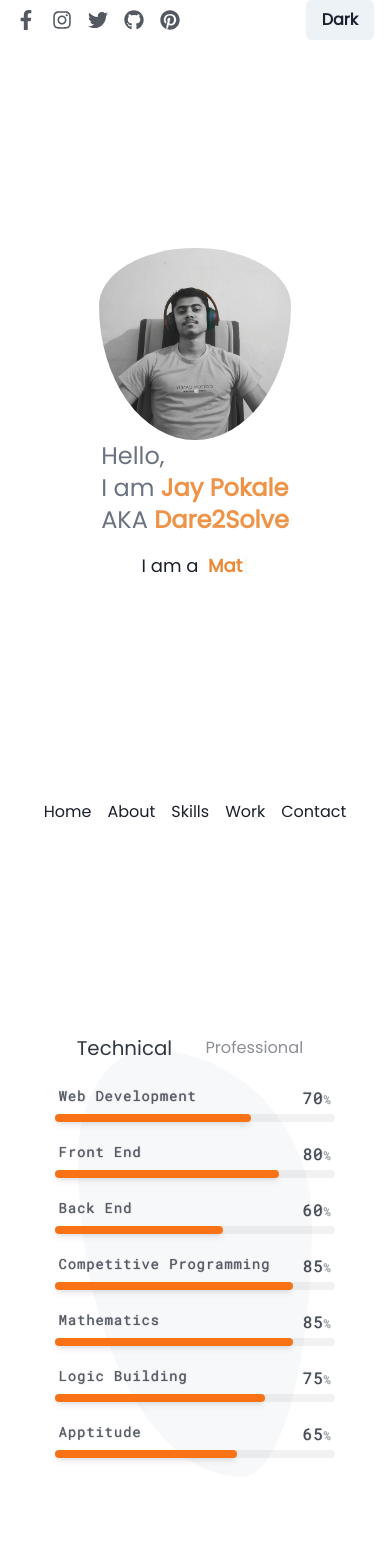
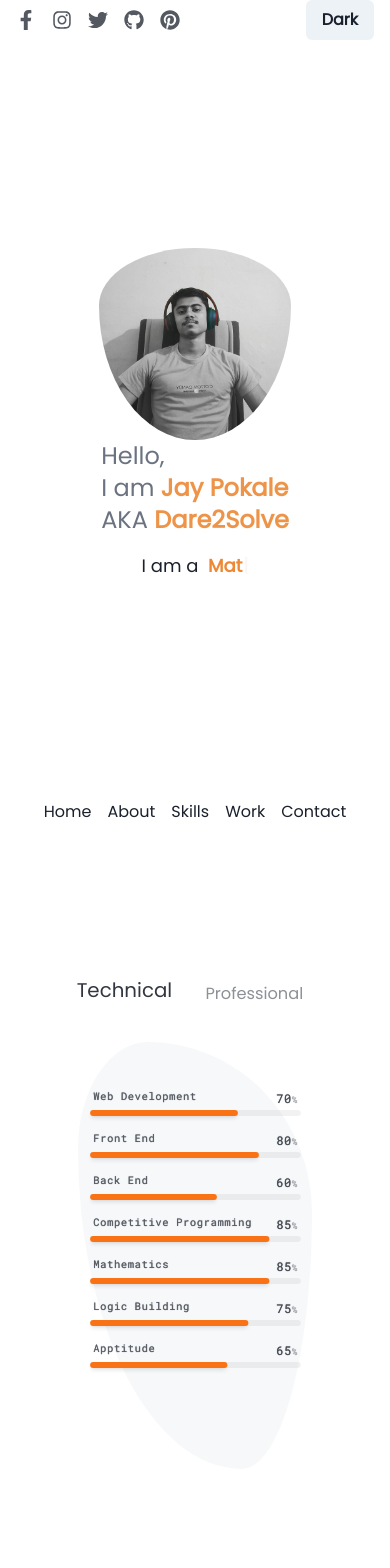
Before and after one commit to JayPokale/portfolio, a Next.js app: page / in a window 390 px wide. Shown: the top 1568 px of the page. Built offline with nearby package versions, Linux system fonts and the light colour scheme.

Commit message:
Skills Animations

```diff
--- a/components/ContactPage.tsx
+++ b/components/ContactPage.tsx
@@ -1,71 +1,51 @@
 import type { NextPage } from "next";
-import { motion, useAnimation } from "framer-motion";
-import { useInView } from "react-intersection-observer";
-import { useEffect } from "react";
+import { motion } from "framer-motion";
 import { Box, Button, useColorModeValue } from "@chakra-ui/react";
 
 const mainVarientsLeft = {
   initial: {
     opacity: 0,
-    scale:0,
+    scale: 0.8,
   },
   animate: {
     opacity: 1,
-    scale:1,
-    transition: { type: "spring", stiffness: 100 },
+    scale: 1,
+    transition: { type: "spring", stiffness: 30 },
   },
 };
 const mainVarientsRight = {
   initial: {
     opacity: 0,
-    scale:0,
+    scale: 0.8,
   },
   animate: {
     opacity: 1,
-    scale:1,
-    transition: { type: "spring", stiffness: 100 },
+    scale: 1,
+    transition: { type: "spring", stiffness: 30 },
   },
 };
 
 const HomePage: NextPage = () => {
-  const toggleForGray = useColorModeValue('d1d5db', '475569');
-
-  const [ref, inView] = useInView();
-  const animation = useAnimation();
-  useEffect(() => {
-    if (inView) {
-      setTimeout(() => {
-        animation.start("animate");
-      }, 500);
-    }
-    if (!inView) {
-      animation.start("initial");
-    }
-  }, [inView]);
+  const toggleForGray = useColorModeValue("d1d5db", "475569");
 
   return (
     <div className="max-w-7xl w-full mx-auto select-none">
-      <div ref={ref}>
       <div className="flex md:flex-row flex-col-reverse justify-center items-center gap-4 sm:gap-10 md:gap-18 lg:gap-28">
-
         {/* Part 1 */}
         <div className="md:w-1/2 flex justify-end">
           <motion.div
             variants={mainVarientsLeft}
-              animate={animation}
+            whileInView="animate"
             initial="initial"
           >
             <div className="text-base md:text-lg lg:text-2xl">
-
               <div className="relative my-4 md:my-6 lg:my-8">
                 <input
                   type="text"
                   className="block w-[260px] sm:w-[340px] lg:w-[424px] pt-[10px] pb-[4px] px-4 bg-transparent border-b-2 outline-none focus:outline-transparent peer"
                   placeholder=" "
                 />
-                  <label
-                    className="absolute mx-[2px] px-4 duration-300 transform top-3 origin-top-left z-10 text-orange-500 font-bold scale-[60%] -translate-y-4 md:-translate-y-5 lg:-translate-y-6 peer-placeholder-shown:-z-10 peer-placeholder-shown:text-gray-500 peer-placeholder-shown:font-normal peer-placeholder-shown:scale-100 peer-placeholder-shown:translate-y-0 peer-focus:z-10 peer-focus:text-orange-500 peer-focus:font-bold peer-focus:scale-[60%] peer-focus:-translate-y-4 peer-focus:md:-translate-y-5 peer-focus:md:lg:-translate-y-6"
-                  >
+                <label className="absolute mx-[2px] px-4 duration-300 transform top-3 origin-top-left z-10 text-orange-500 font-bold scale-[60%] -translate-y-4 md:-translate-y-5 lg:-translate-y-6 peer-placeholder-shown:-z-10 peer-placeholder-shown:text-gray-500 peer-placeholder-shown:font-normal peer-placeholder-shown:scale-100 peer-placeholder-shown:translate-y-0 peer-focus:z-10 peer-focus:text-orange-500 peer-focus:font-bold peer-focus:scale-[60%] peer-focus:-translate-y-4 peer-focus:md:-translate-y-5 peer-focus:md:lg:-translate-y-6">
                   Name
                 </label>
               </div>
@@ -76,9 +56,7 @@ const HomePage: NextPage = () => {
                   className="block w-[260px] sm:w-[340px] lg:w-[424px] pt-[10px] pb-[4px] px-4 bg-transparent border-b-2 outline-none focus:outline-transparent peer"
                   placeholder=" "
                 />
-                  <label
-                    className="absolute mx-[2px] px-4 duration-300 transform top-3 origin-top-left z-10 text-orange-500 font-bold scale-[60%] -translate-y-4 md:-translate-y-5 lg:-translate-y-6 peer-placeholder-shown:-z-10 peer-placeholder-shown:text-gray-500 peer-placeholder-shown:font-normal peer-placeholder-shown:scale-100 peer-placeholder-shown:translate-y-0 peer-focus:z-10 peer-focus:text-orange-500 peer-focus:font-bold peer-focus:scale-[60%] peer-focus:-translate-y-4 peer-focus:md:-translate-y-5 peer-focus:md:lg:-translate-y-6"
-                  >
+                <label className="absolute mx-[2px] px-4 duration-300 transform top-3 origin-top-left z-10 text-orange-500 font-bold scale-[60%] -translate-y-4 md:-translate-y-5 lg:-translate-y-6 peer-placeholder-shown:-z-10 peer-placeholder-shown:text-gray-500 peer-placeholder-shown:font-normal peer-placeholder-shown:scale-100 peer-placeholder-shown:translate-y-0 peer-focus:z-10 peer-focus:text-orange-500 peer-focus:font-bold peer-focus:scale-[60%] peer-focus:-translate-y-4 peer-focus:md:-translate-y-5 peer-focus:md:lg:-translate-y-6">
                   Email
                 </label>
               </div>
@@ -89,9 +67,7 @@ const HomePage: NextPage = () => {
                   className="block w-[260px] sm:w-[340px] lg:w-[424px] pt-[10px] pb-[4px] px-4 bg-transparent border-b-2 outline-none focus:outline-transparent peer"
                   placeholder=" "
                 />
-                  <label
-                    className="absolute mx-[2px] px-4 duration-300 transform top-3 origin-top-left z-10 text-orange-500 font-bold scale-[60%] -translate-y-4 md:-translate-y-5 lg:-translate-y-6 peer-placeholder-shown:-z-10 peer-placeholder-shown:text-gray-500 peer-placeholder-shown:font-normal peer-placeholder-shown:scale-100 peer-placeholder-shown:translate-y-0 peer-focus:z-10 peer-focus:text-orange-500 peer-focus:font-bold peer-focus:scale-[60%] peer-focus:-translate-y-4 peer-focus:md:-translate-y-5 peer-focus:md:lg:-translate-y-6"
-                  >
+                <label className="absolute mx-[2px] px-4 duration-300 transform top-3 origin-top-left z-10 text-orange-500 font-bold scale-[60%] -translate-y-4 md:-translate-y-5 lg:-translate-y-6 peer-placeholder-shown:-z-10 peer-placeholder-shown:text-gray-500 peer-placeholder-shown:font-normal peer-placeholder-shown:scale-100 peer-placeholder-shown:translate-y-0 peer-focus:z-10 peer-focus:text-orange-500 peer-focus:font-bold peer-focus:scale-[60%] peer-focus:-translate-y-4 peer-focus:md:-translate-y-5 peer-focus:md:lg:-translate-y-6">
                   Subject
                 </label>
               </div>
@@ -102,20 +78,22 @@ const HomePage: NextPage = () => {
                   className="block w-[260px] sm:w-[340px] lg:w-[424px] pt-[10px] pb-[4px] px-4 bg-transparent border-b-2 outline-none focus:outline-transparent peer"
                   placeholder=" "
                 />
-                  <label
-                    className="absolute mx-[2px] px-4 duration-300 transform top-3 origin-top-left z-10 text-orange-500 font-bold scale-[60%] -translate-y-4 md:-translate-y-5 lg:-translate-y-6 peer-placeholder-shown:-z-10 peer-placeholder-shown:text-gray-500 peer-placeholder-shown:font-normal peer-placeholder-shown:scale-100 peer-placeholder-shown:translate-y-0 peer-focus:z-10 peer-focus:text-orange-500 peer-focus:font-bold peer-focus:scale-[60%] peer-focus:-translate-y-4 peer-focus:md:-translate-y-5 peer-focus:md:lg:-translate-y-6"
-                  >
+                <label className="absolute mx-[2px] px-4 duration-300 transform top-3 origin-top-left z-10 text-orange-500 font-bold scale-[60%] -translate-y-4 md:-translate-y-5 lg:-translate-y-6 peer-placeholder-shown:-z-10 peer-placeholder-shown:text-gray-500 peer-placeholder-shown:font-normal peer-placeholder-shown:scale-100 peer-placeholder-shown:translate-y-0 peer-focus:z-10 peer-focus:text-orange-500 peer-focus:font-bold peer-focus:scale-[60%] peer-focus:-translate-y-4 peer-focus:md:-translate-y-5 peer-focus:md:lg:-translate-y-6">
                   Content
                 </label>
               </div>
 
-                <Button as={"div"} size={["sm", "md", "lg"]} className={`relative my-2 md:my-3 lg:my-4 after:w-0 overflow-hidden after:h-full after:absolute after:left-0 hover:after:w-full after:transition-all after:duration-300 cursor-pointer`}
-                _hover={{ bg: '' }}
+              <Button
+                as={"div"}
+                size={["sm", "md", "lg"]}
+                className={`relative my-2 md:my-3 lg:my-4 after:w-0 overflow-hidden after:h-full after:absolute after:left-0 hover:after:w-full after:transition-all after:duration-300 cursor-pointer`}
+                _hover={{ bg: "" }}
                 css={{
-                  '&::after':{backgroundColor:`#${toggleForGray}`}
+                  "&::after": { backgroundColor: `#${toggleForGray}` },
                 }}
-                ><span className="z-10">Submit</span></Button>
-
+              >
+                <span className="z-10">Submit</span>
+              </Button>
             </div>
           </motion.div>
         </div>
@@ -124,7 +102,7 @@ const HomePage: NextPage = () => {
         <div className="md:w-1/2">
           <motion.div
             variants={mainVarientsRight}
-              animate={animation}
+            whileInView="animate"
             initial="initial"
             className="h-48 sm:h-[280px] md:h-[360px] lg:h-[400px] w-44 sm:w-[264px] md:w-80 lg:w-[360px] flex overflow-hidden relative"
           >
@@ -132,7 +110,10 @@ const HomePage: NextPage = () => {
               className="w-full h-full absolute -z-10 bg-gray-500 opacity-10"
               style={{ borderRadius: "30% 70% 30% 70% / 25% 40% 60% 75%" }}
             ></div>
-              <div className="flex flex-col justify-between items-center w-full h-full" style={{textShadow:'0 0 1px'}}>
+            <div
+              className="flex flex-col justify-between items-center w-full h-full"
+              style={{ textShadow: "0 0 1px" }}
+            >
               <Box
                 textColor={"orange.400"}
                 className="text-xl sm:text-3xl md:text-5xl font-semibold"
@@ -147,12 +128,11 @@ const HomePage: NextPage = () => {
                 </div>
               </Box>
               <div className="w-full px-2 text-justify opacity-80 text-xs sm:text-base md:text-xl lg:text-2xl pb-2 md:pb-4 lg:pb-6">
-                  It is very important for us to get connected with you. So we
-                  are always ready to give answers to any of your questions.
+                It is very important for us to get connected with you. So we are
+                always ready to give answers to any of your questions.
               </div>
             </div>
           </motion.div>
-          </div>
         </div>
       </div>
     </div>
--- a/components/HomePage.tsx
+++ b/components/HomePage.tsx
@@ -1,32 +1,29 @@
 import type { NextPage } from "next";
 import Typewriter from "typewriter-effect";
 import Image from "next/image";
-import { motion, useAnimation } from "framer-motion";
-import { useInView } from "react-intersection-observer";
-import { useEffect } from "react";
+import { motion } from "framer-motion";
 import { Box, Text } from "@chakra-ui/react";
-
 
 const mainVarientsLeft = {
   initial: {
     opacity: 0,
-    x: -100,
+    x: -50,
   },
   animate: {
     opacity: 1,
     x: 0,
-    transition: { duration: 0.3, type: "spring", stiffness: 100 },
+    transition: { type: "spring", stiffness: 50 },
   },
 };
 const mainVarientsRight = {
   initial: {
     opacity: 0,
-    x: 100,
+    x: 50,
   },
   animate: {
     opacity: 1,
     x: 0,
-    transition: { duration: 0.3, type: "spring", stiffness: 100 },
+    transition: { type: "spring", stiffness: 50 },
   },
 };
 const mainVarientsBottom = {
@@ -35,32 +32,18 @@ const mainVarientsBottom = {
   },
   animate: {
     opacity: 1,
-    transition: { duration: 1 },
+    transition: { type: "spring", stiffness: 15 },
   },
 };
 
 const HomePage: NextPage = () => {
-  const [ref, inView] = useInView();
-  const animation = useAnimation();
-  useEffect(() => {
-    if (inView) {
-      setTimeout(() => {
-        animation.start("animate");
-      }, 500);
-    }
-    if (!inView) {
-      animation.start("initial");
-    }
-  }, [inView]);
-
   return (
     <div className="max-w-7xl w-full mx-auto select-none">
-      <div ref={ref}>
       <div className="flex lg:flex-row flex-col-reverse justify-center items-center">
         <div className="lg:w-1/2 flex justify-end lg:pr-10">
           <motion.div
             variants={mainVarientsLeft}
-              animate={animation}
+            whileInView="animate"
             initial="initial"
             className="text-2xl md:text-4xl"
           >
@@ -90,7 +73,7 @@ const HomePage: NextPage = () => {
         <div className="lg:w-1/2 lg:pl-10">
           <motion.div
             variants={mainVarientsRight}
-              animate={animation}
+            whileInView="animate"
             initial="initial"
             exit="initial"
             className="h-48 md:h-72 w-48 md:w-72 flex overflow-hidden"
@@ -102,7 +85,7 @@ const HomePage: NextPage = () => {
       </div>
       <motion.div
         variants={mainVarientsBottom}
-          animate={animation}
+        whileInView="animate"
         initial="initial"
         className="flex justify-center my-4 text-lg md:text-2xl lg:text-6xl"
       >
@@ -128,7 +111,6 @@ const HomePage: NextPage = () => {
         </Box>
       </motion.div>
     </div>
-    </div>
   );
 };
 
--- a/components/NavBottom.tsx
+++ b/components/NavBottom.tsx
@@ -10,7 +10,7 @@ const navVarients = {
   animate: {
     opacity: 1,
     y: 0,
-    transition: { duration: 0.3, type: "spring", stiffness: 100 },
+    transition: { type: "spring", stiffness: 50 },
   },
 };
 
--- a/components/NavTop.tsx
+++ b/components/NavTop.tsx
@@ -17,7 +17,7 @@ const navVarients = {
   animate: {
     opacity: 1,
     y: 0,
-    transition: { duration: 0.3, type: "spring", stiffness: 100 },
+    transition: { type: "spring", stiffness: 50 },
   },
 };
 
--- a/components/Skills.tsx
+++ b/components/Skills.tsx
@@ -1,7 +1,6 @@
 import type { NextPage } from "next";
-import { AnimatePresence, motion, useAnimation } from "framer-motion";
-import { useInView } from "react-intersection-observer";
-import { useEffect, useState } from "react";
+import { motion } from "framer-motion";
+import { useState } from "react";
 import { Box } from "@chakra-ui/react";
 import SkillsProfessional from "./SkillsProfessional";
 import SkillsTechnical from "./SkillsTechnical";
@@ -17,39 +16,27 @@ const mainVarients = {
 };
 
 const SkillsPage: NextPage = () => {
-  const [ref, inView] = useInView();
-  const animation = useAnimation();
-  useEffect(() => {
-    if (inView) {
-      setTimeout(() => {
-        animation.start("animate");
-      }, 500);
-    }
-    if (!inView) {
-      animation.start("initial");
-    }
-  }, [inView]);
 
   const [state, setState] = useState(false);
 
   return (
     <>
       <div className="max-w-7xl w-full mx-auto select-none">
-        <div ref={ref}>
+        <div>
           <motion.div
             variants={mainVarients}
-            animate={animation}
+            whileInView="animate"
             initial="initial"
-            className="h-4 sm:h-16 flex justify-center gap-8 sm:gap-16 lg:gap-24 mt-16 sm:mt-0 text-lg sm:text-xl lg:text-2xl"
+            className="h-16 flex justify-center gap-8 sm:gap-16 lg:gap-24 text-lg sm:text-xl lg:text-2xl"
           >
             <motion.div
               className="cursor-pointer"
-              animate={{
+              whileInView={{
                 opacity: state ? 0.5 : 0.9,
                 scale: state ? 0.9 : 1.1,
                 transition: {
-                  type: "linear",
-                  duration: 0.5,
+                  type: "spring",
+                  stiffness: 25,
                 },
               }}
               onClick={() => {
@@ -60,12 +47,12 @@ const SkillsPage: NextPage = () => {
             </motion.div>
             <motion.div
               className="cursor-pointer"
-              animate={{
+              whileInView={{
                 opacity: state ? 0.9 : 0.5,
                 scale: state ? 1.1 : 0.9,
                 transition: {
-                  type: "linear",
-                  duration: 0.5,
+                  type: "spring",
+                  stiffness: 25,
                 },
               }}
               onClick={() => {
--- a/components/SkillsTechnical.tsx
+++ b/components/SkillsTechnical.tsx
@@ -1,6 +1,6 @@
 import { NextPage } from "next";
 import { useColorModeValue } from "@chakra-ui/react";
-import { AnimatePresence, motion } from "framer-motion";
+import { motion } from "framer-motion";
 import { useInView } from "react-intersection-observer";
 
 class Skill {
@@ -35,9 +35,7 @@ const SkillsTechnical: NextPage = () => {
         className="w-2/3 h-5/6 absolute -z-10 bg-gray-500 opacity-5"
         style={{ borderRadius: "30% 70% 30% 70% / 25% 40% 60% 75%" }}
       ></div>
-      <div
-        className="w-full gap-10 flex flex-col mt-8 lg:mt-0"
-      >
+      <div className="w-full gap-10 flex flex-col items-center scale-75 sm:scale-100 lg:scale-125">
         {allSkills.map((skill) => eachSkill(skill, inView, i++))}
       </div>
     </>
@@ -50,7 +48,6 @@ const eachSkill = (skill: Skill, inView: boolean, i: number) => {
   const toggleBlack = useColorModeValue("black", "white");
 
   return (
-    <div className="max-w-lg w-[90vw] flex justify-center">
     <motion.div
       initial={{ opacity: 0, x: -50 }}
       whileInView={{ opacity: 1, x: 0 }}
@@ -86,6 +83,5 @@ const eachSkill = (skill: Skill, inView: boolean, i: number) => {
         ></motion.div>
       </div>
     </motion.div>
-    </div>
   );
 };
```
Lines whose indentation alone changed are shown as unchanged.
